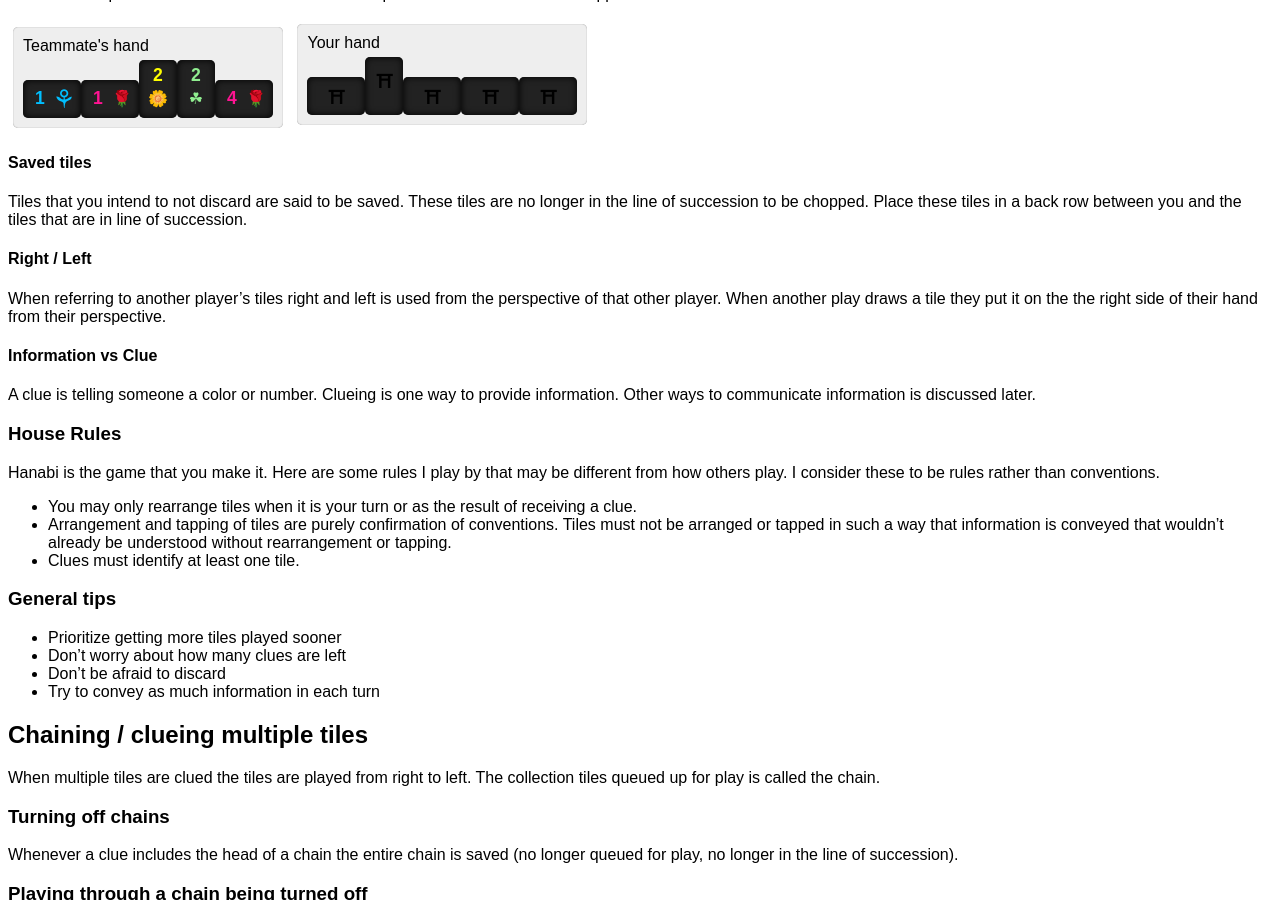
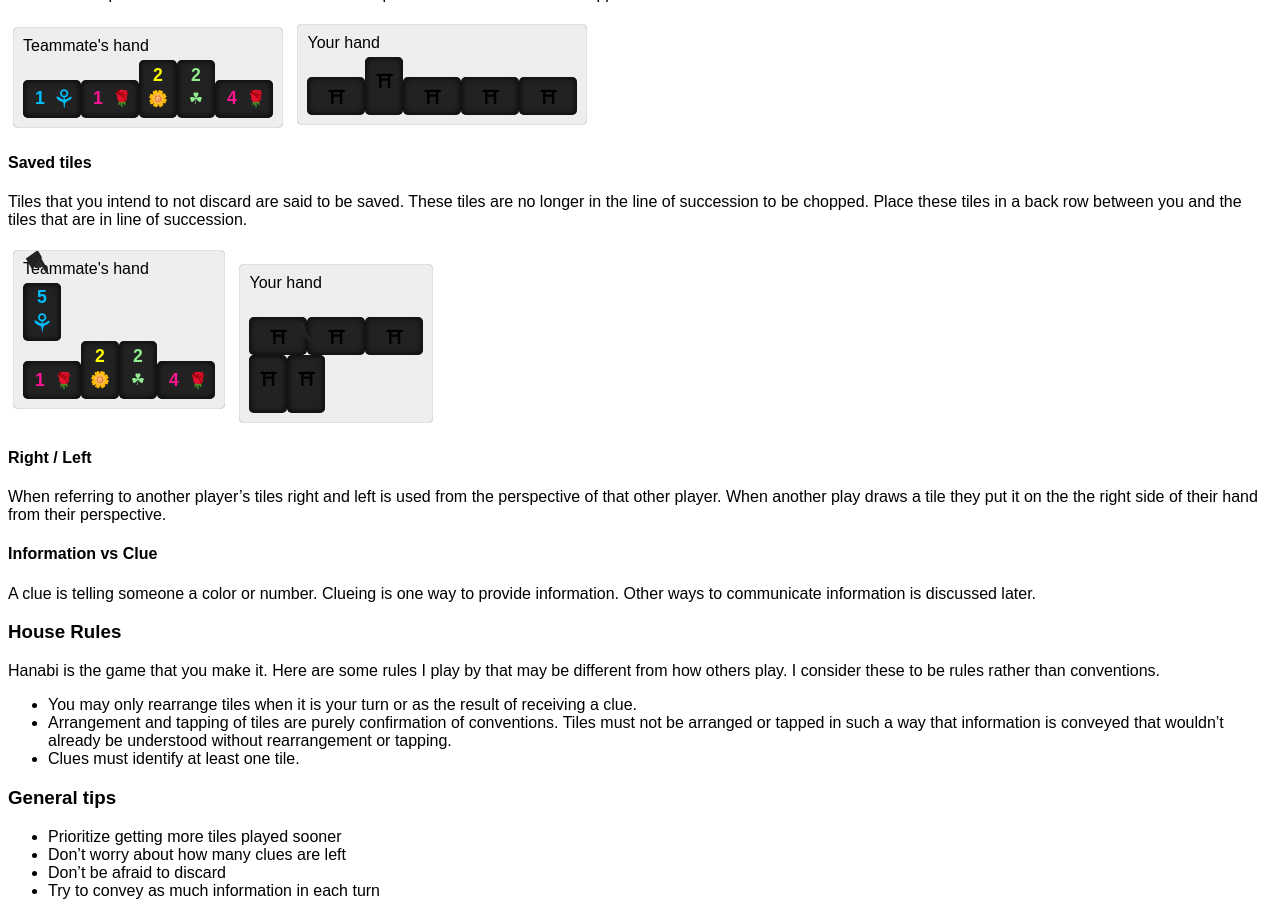
Before and after one commit to davidleston/hanabi-how-to, a Jekyll site: the page built from index.md, in a window 1280 px wide and 900 px high, scrolled down 3108 px. Built offline with Jekyll 4.4.1, drawn with Linux system fonts in a browser that asks for light colours; our own code applies the rules of GitHub Pages for plain Markdown files.

Commit message:
Saved tiles example.

```diff
--- a/index.md
+++ b/index.md
@@ -274,6 +274,33 @@ When a tile is part of a clue it is rotated so it stands up. These tiles are sai
 
 Tiles that you intend to not discard are said to be saved. These tiles are no longer in the line of succession to be chopped. Place these tiles in a back row between you and the tiles that are in line of succession.
 
+<hand>
+  <header>Teammate's hand</header>
+  <tiles>
+    <tile color="blue" rank="5" tapped><highlighted></highlighted></tile>
+  </tiles>
+  <tiles>
+    <tile color="red" rank="1"></tile>
+    <tile color="yellow" rank="2" tapped></tile>
+    <tile color="green" rank="2" tapped></tile>
+    <tile color="red" rank="4"></tile>
+  </tiles>
+</hand>
+
+<hand>
+  <header>Your hand</header>
+  <tiles>
+    <tile hidden></tile>
+    <tile hidden></tile>
+    <tile hidden></tile>
+  </tiles>
+  <tiles>
+    <tile hidden tapped><highlighted></highlighted></tile>
+    <tile hidden tapped><highlighted></highlighted></tile>
+  </tiles>
+</hand>
+
+
 #### Right / Left
 
 When referring to another player's tiles right and left is used from the perspective of that other player. When another play draws a tile they put it on the the right side of their hand from their perspective.
```
